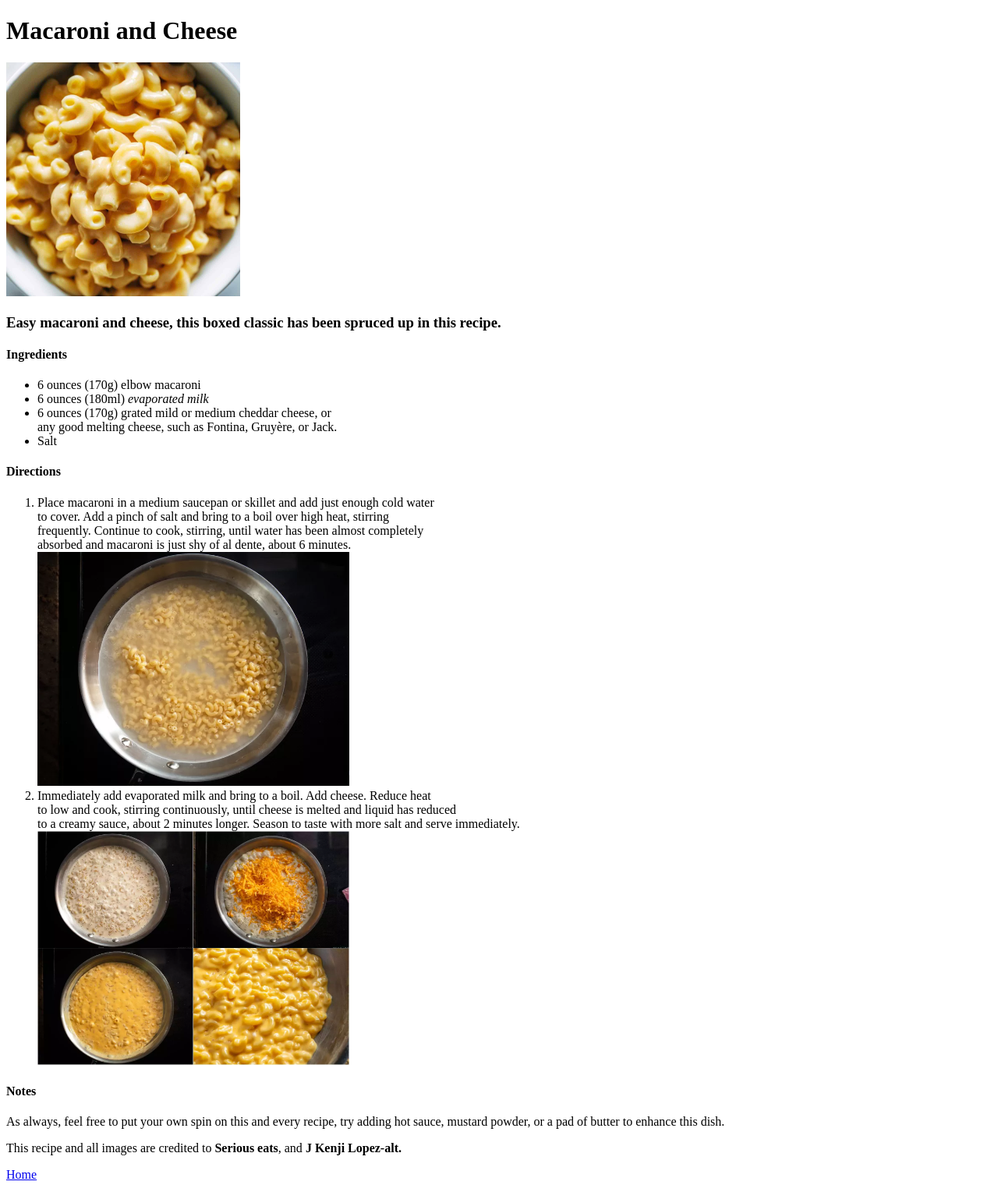
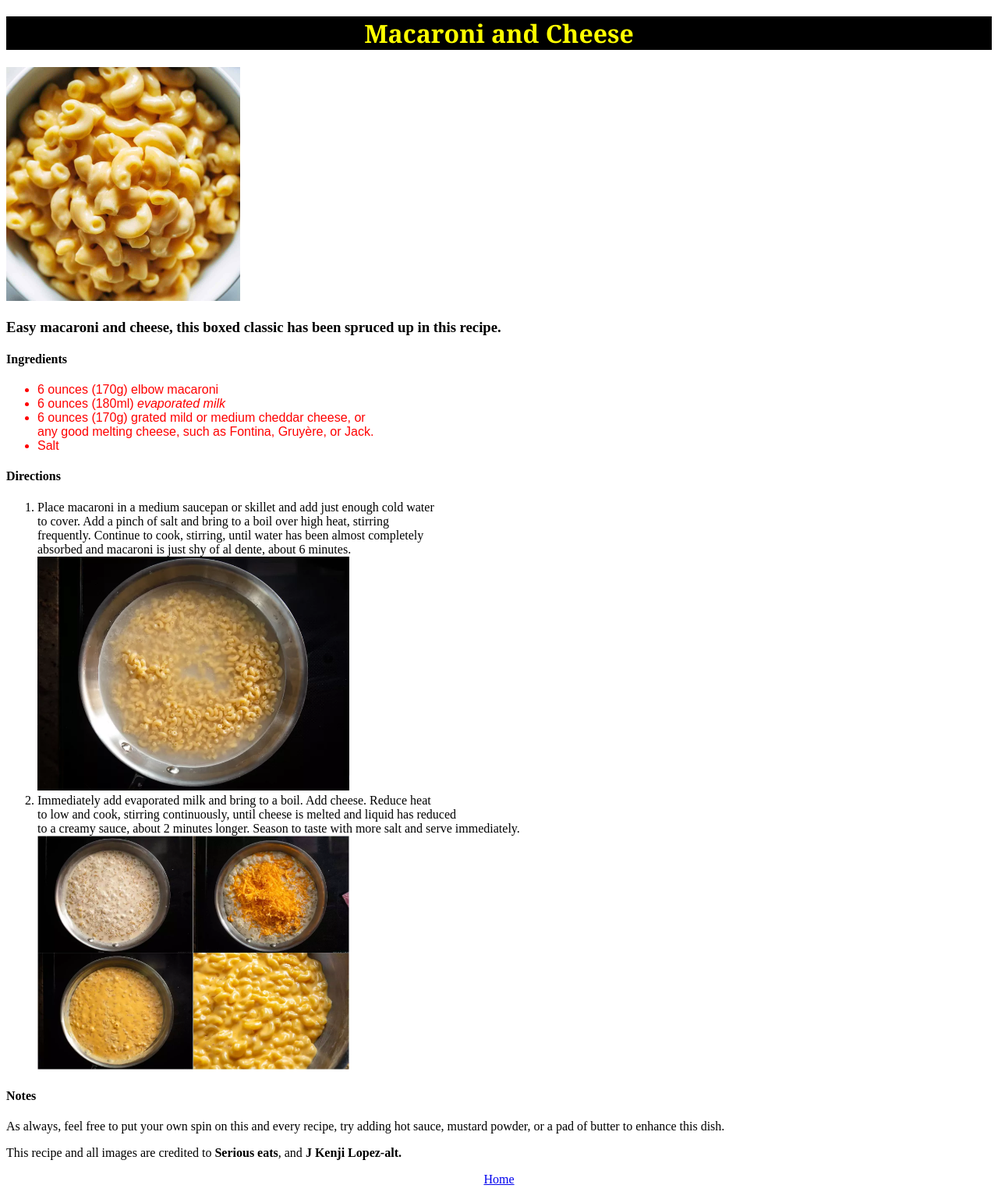
Before and after one commit to cleavethis/odin-recipes, a plain HTML site: page recipes/macandcheese.html in a window 1280 px wide. Shown: the whole page at 78% size. Drawn offline with Linux system fonts and the light colour scheme.

Commit message:
Add basic CSS to pages for practice

```diff
--- a/recipes/macandcheese.html
+++ b/recipes/macandcheese.html
@@ -4,12 +4,14 @@
     <meta charset="UTF-8">
     <meta name="viewport" content="width=device-width, initial-scale=1.0">
     <title>Mac and Cheese</title>
+    <link rel="stylesheet" href="../style.css">
 </head>
 <body>
-    <h1>Macaroni and Cheese</h1>
+    <h1 class="name mac">Macaroni and Cheese</h1>
     <img src="../images/Instant-Pot-Mac-and-Cheese-Square.jpg" alt="A photo of creamy pasta and cheese sauce" height="300" width="300">
     <h3>Easy macaroni and cheese, this boxed classic has been spruced up in this recipe.</h3>
     <h4>Ingredients</h4>
+    <div class="ingredients">
     <ul>
         <li>6 ounces (170g) elbow macaroni</li>
         <li>6 ounces (180ml)<em> evaporated milk</em></li>
@@ -17,6 +19,7 @@
             any good melting cheese, such as Fontina, Gruyère, or Jack.
         </li>
         <li>Salt</li>
+    </div>
     </ul>
     <h4>Directions</h4>
     <ol>
@@ -35,6 +38,6 @@
     <h4>Notes</h4>
     <p>As always, feel free to put your own spin on this and every recipe, try adding hot sauce, mustard powder, or a pad of butter to enhance this dish.</p>
     <p>This recipe and all images are credited to <strong>Serious eats</strong>, and <strong>J Kenji Lopez-alt.</strong></p>
-    <a href="../index.html"><p>Home</p></a>
+    <a href="../index.html"><p class="home-link">Home</p></a>
 </body>
 </html>
--- /dev/null
+++ b/style.css
@@ -0,0 +1,32 @@
+.name {
+    text-align: center;
+    font-family: Georgia, Verdana, sans-serif;
+    background-color: blue;
+
+}
+
+.rice {
+    color: green;
+}
+
+.mac {
+    color: yellow;
+    background-color: black;
+}
+
+.brisket {
+    color: brown;
+}
+
+.ingredients {
+    font-family: sans-serif;
+    color: red;
+}
+
+.home-link {
+    text-align: center;
+}
+
+.home-list {
+    text-align: center;
+}
```
Also changed, not shown: index.html (+5 -2 lines), recipes/brisket.html (+2 -1 lines), recipes/friedrice.html (+2 -1 lines).
